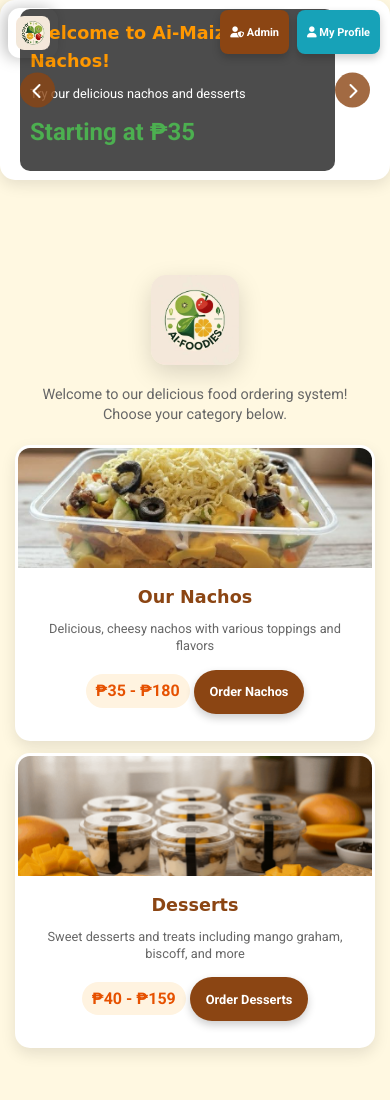
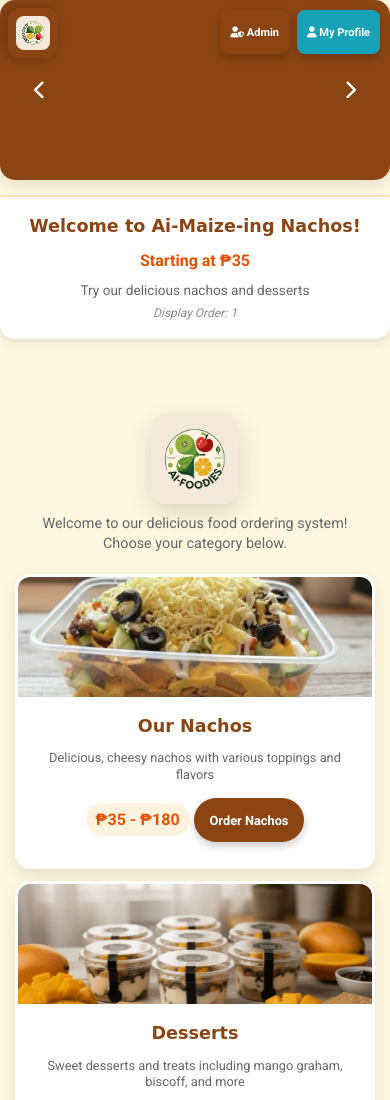
Before and after one commit to id617985-eng/island-petrol-, a website: page public/index.html in a window 390 px wide. Shown: the top 1100 px of the page. Drawn offline with nearby package versions, Linux system fonts and the light colour scheme; files whose address does not match are found by name; a web font is replaced by a local one.

Commit message:
Update index.html

```diff
--- a/public/index.html
+++ b/public/index.html
@@ -167,49 +167,96 @@
             transform: scale(1.2);
         }
 
+        /* Slide Info Panel for Mobile */
+        .index-page #slideshow-info-panel {
+            display: none;
+            background: white;
+            padding: 15px;
+            border-radius: 0 0 15px 15px;
+            box-shadow: 0 4px 8px rgba(0,0,0,0.1);
+            margin-top: -5px;
+            z-index: 5;
+            position: relative;
+            border-top: 2px solid #ffe0b2;
+        }
+
+        .index-page .slideshow-info-title {
+            font-family: 'Shrikhand', cursive;
+            color: #8b4513;
+            font-size: 1.3rem;
+            margin-bottom: 8px;
+            text-align: center;
+        }
+
+        .index-page .slideshow-info-price {
+            color: #e65100;
+            font-weight: bold;
+            font-size: 1.1rem;
+            text-align: center;
+            margin-bottom: 8px;
+        }
+
+        .index-page .slideshow-info-desc {
+            color: #666;
+            font-size: 0.9rem;
+            text-align: center;
+            line-height: 1.3;
+            margin-bottom: 5px;
+        }
+
+        .index-page .slideshow-info-order {
+            color: #888;
+            font-size: 0.8rem;
+            text-align: center;
+            font-style: italic;
+        }
+
         /* Mobile responsive */
         @media (max-width: 768px) {
+            .index-page .logo-section .welcome-text {
+                margin-top: -15px;
+                margin-bottom: 25px;
+            }
+
             .index-page .slideshow-wrapper {
                 height: 200px;
             }
 
+            /* Hide overlay content on mobile */
             .index-page .slide-content {
-                max-width: 80%;
-                padding: 15px;
+                display: none;
             }
 
-            .index-page .slide-content h3 {
-                font-size: 1.3rem;
-            }
-
-            .index-page .slide-content p {
-                font-size: 0.9rem;
-            }
-
-            .index-page .slideshow-controls button {
-                width: 35px;
-                height: 35px;
-                font-size: 1rem;
+            /* Show info panel on mobile */
+            .index-page #slideshow-info-panel {
+                display: block;
             }
         }
 
         @media (max-width: 480px) {
+            .index-page .logo-section .welcome-text {
+                margin-top: -10px;
+                margin-bottom: 20px;
+            }
+
             .index-page .slideshow-wrapper {
                 height: 180px;
             }
 
-            .index-page .slide-content {
-                max-width: 90%;
-                padding: 10px;
-            }
-
-            .index-page .slide-content h3 {
+            .index-page .slideshow-info-title {
                 font-size: 1.1rem;
             }
 
-            .index-page .slide-content p {
-                font-size: 0.8rem;
-                margin-bottom: 8px;
+            .index-page .slideshow-info-price {
+                font-size: 1rem;
+            }
+
+            .index-page .slideshow-info-desc {
+                font-size: 0.85rem;
+            }
+
+            .index-page .slideshow-info-order {
+                font-size: 0.75rem;
             }
         }
 
@@ -401,6 +448,7 @@
         }
 
         /* ===== MOBILE-FIRST RESPONSIVE ADJUSTMENTS ===== */
+
         @media (max-width: 768px) {
             .index-page .no-scroll-container {
                 padding: 5px;
@@ -623,6 +671,14 @@
     </div>
 </div>
 
+<!-- Slide Info Panel (Visible on Mobile) -->
+<div id="slideshow-info-panel" class="slideshow-info-panel">
+    <h3 class="slideshow-info-title" id="slide-info-title">Slide Title</h3>
+    <div class="slideshow-info-price" id="slide-info-price">Price/Offer</div>
+    <p class="slideshow-info-desc" id="slide-info-desc">Description text will appear here</p>
+    <div class="slideshow-info-order" id="slide-info-order">Display Order</div>
+</div>
+
 <!-- Updated Admin Dashboard -->
 <div id="admin-dashboard" style="display: none;">
     <div class="dashboard-container">
@@ -687,6 +743,7 @@
         </div>
     </div>
 </div>
+
 <div class="no-scroll-container">
     <!-- Centered Logo and Content Section -->
     <section class="logo-section">
@@ -828,6 +885,25 @@
 
         // Initialize slideshow
         initializeSlideshow();
+
+        // Initialize mobile info panel
+        const infoPanel = document.getElementById('slideshow-info-panel');
+        if (infoPanel && window.innerWidth <= 768) {
+            updateMobileInfoPanel(0);
+        }
+
+        // Handle window resize
+        window.addEventListener('resize', function() {
+            const infoPanel = document.getElementById('slideshow-info-panel');
+            if (infoPanel) {
+                if (window.innerWidth <= 768) {
+                    infoPanel.style.display = 'block';
+                    updateMobileInfoPanel(currentSlide);
+                } else {
+                    infoPanel.style.display = 'none';
+                }
+            }
+        });
     });
 
     // Slideshow functionality
@@ -853,6 +929,8 @@
                     </div>
                 </div>
             `;
+            // Update mobile info panel with default
+            updateMobileInfoPanel(0);
             return;
         }
 
@@ -865,11 +943,18 @@
             // Create slide element
             const slideElement = document.createElement('div');
             slideElement.className = `slide ${index === 0 ? 'active' : ''}`;
-            slideElement.style.backgroundImage = `url('${slide.image}')`;
 
+            // Set background image
+            if (slide.image) {
+                slideElement.style.backgroundImage = `url('${slide.image}')`;
+            } else {
+                slideElement.style.backgroundColor = '#8b4513';
+            }
+
+            // Add slide content for desktop
             slideElement.innerHTML = `
                 <div class="slide-content">
-                    <h3>${slide.title}</h3>
+                    <h3>${slide.title || 'Special Offer'}</h3>
                     ${slide.description ? `<p>${slide.description}</p>` : ''}
                     ${slide.price ? `<div class="price">${slide.price}</div>` : ''}
                 </div>
@@ -892,6 +977,9 @@
             indicatorsContainer.appendChild(indicator);
         });
 
+        // Update mobile info panel with first slide
+        updateMobileInfoPanel(0);
+
         // Start auto-slide if there are multiple slides
         if (slides.length > 1) {
             startAutoSlide();
@@ -909,7 +997,16 @@
         } catch (error) {
             console.error('Error loading slides:', error);
         }
-        return [];
+        // Return default slides
+        return [
+            {
+                title: 'Welcome to Ai-Maize-ing Nachos!',
+                description: 'Try our delicious nachos and desserts',
+                price: 'Starting at ₱35',
+                order: 1,
+                active: true
+            }
+        ];
     }
 
     function goToSlide(index) {
@@ -927,6 +1024,33 @@
         slides[currentSlide].classList.add('active');
         if (indicators[currentSlide]) {
             indicators[currentSlide].classList.add('active');
+        }
+
+        // Update mobile info panel
+        updateMobileInfoPanel(index);
+    }
+
+    function updateMobileInfoPanel(index) {
+        const infoPanel = document.getElementById('slideshow-info-panel');
+        const slides = getActiveSlides();
+
+        if (slides.length === 0 || !infoPanel) return;
+
+        const currentSlideData = slides[index];
+
+        if (currentSlideData) {
+            // Update panel content
+            document.getElementById('slide-info-title').textContent = currentSlideData.title || 'Special Offer';
+            document.getElementById('slide-info-price').textContent = currentSlideData.price || 'Check Price';
+            document.getElementById('slide-info-desc').textContent = currentSlideData.description || 'Delicious offer!';
+            document.getElementById('slide-info-order').textContent = `Display Order: ${currentSlideData.order || 1}`;
+
+            // Show/hide panel based on screen size
+            if (window.innerWidth <= 768) {
+                infoPanel.style.display = 'block';
+            } else {
+                infoPanel.style.display = 'none';
+            }
         }
     }
 
```
